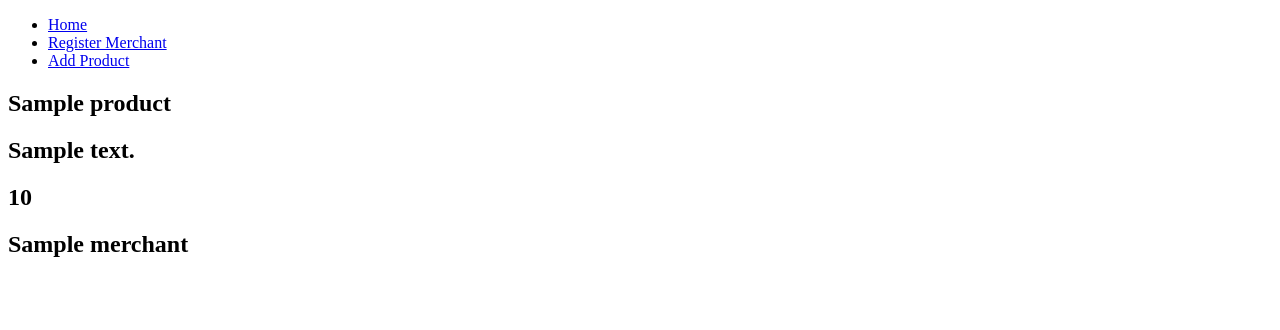
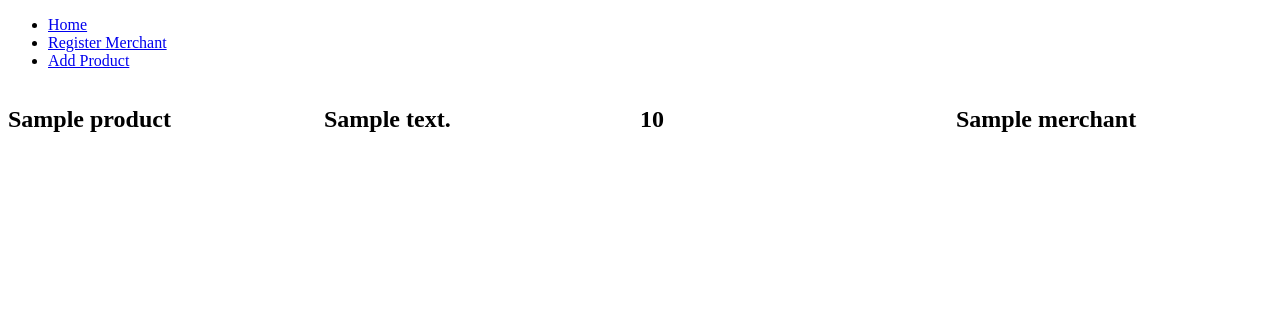
Before and after one commit to UhOhSpiders/shop_inventory, a Flask app: page / in a window 1280 px wide. Shown: the top 330 px of the page. Run offline with Flask 3, Linux system fonts and the light colour scheme; a database or web service that is not in the repository returns one stand-in record (values such as "Sample title"); some libraries are stand-ins or nearby versions.

Commit message:
basic css grid

```diff
--- /dev/null
+++ b/static/style.css
@@ -0,0 +1,5 @@
+.grid-container{
+    display: grid;
+    grid-template-columns: 25% 25% 25% 25%;
+    grid-template-rows: 1fr 1fr;
+}
--- a/templates/index.html
+++ b/templates/index.html
@@ -1,9 +1,11 @@
 {% extends "base.html" %}
 {% block content %}
+<section class="grid-container">
     {% for product in products %}
-        <h2>{{ product.product_name }}</h2>
-        <h2>{{ product.product_description }}</h2>
-        <h2>{{ product.stock_quantity }}</h2>
-        <h2>{{ product.merchant.merchant_name }}</h2>
+    <h2>{{ product.product_name }}</h2>
+    <h2>{{ product.product_description }}</h2>
+    <h2>{{ product.stock_quantity }}</h2>
+    <h2>{{ product.merchant.merchant_name }}</h2>
     {% endfor %}
+</section>
 {% endblock %}
```
